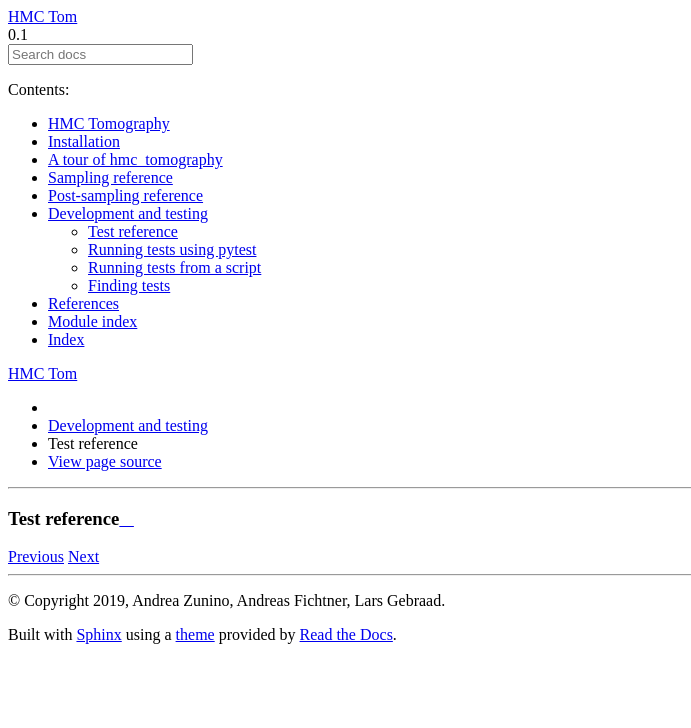
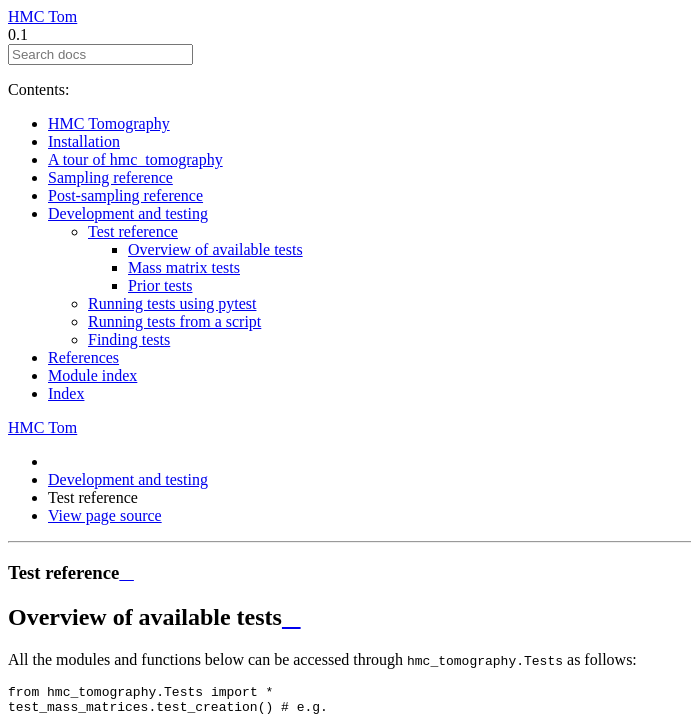
Before and after one commit to larsgeb/hmclab, a Sphinx documentation site: the page built from docs-source/source/tests.reference.rst, in a window 1280 px wide. Shown: the top 728 px of the page, without its empty margins (0-691 px from the left). Built offline with Sphinx 7.4.7 and the Read the Docs theme 2.0.0, drawn with Linux system fonts in a browser that asks for light colours; some of the changed text lies outside the part shown; grey boxes are pictures that could not be loaded.

Commit message:
Testing reference page in documentation

```diff
--- a/docs-source/source/conf.py
+++ b/docs-source/source/conf.py
@@ -16,6 +16,7 @@
 import sys
 
 sys.path.insert(0, os.path.abspath("../../"))
+sys.path.insert(0, os.path.abspath("../../hmc_tomography/Tests"))
 
 # - Custom configuration -----------------------------------------------------
 
@@ -38,7 +39,7 @@
 # The short X.Y version
 version = "0.1"
 # The full version, including alpha/beta/rc tags
-release = "0.1.0"
+release = "0.1.1"
 
 
 # -- General configuration ---------------------------------------------------
@@ -149,7 +150,7 @@
     (
         master_doc,
         "HMCTom.tex",
-        "HMC Tom Documentation",
+        "HMC Tomography Documentation",
         "Andrea Zunino, Andreas Fichtner, Lars Gebraad",
         "manual",
     )
--- a/docs-source/source/tests.reference.rst
+++ b/docs-source/source/tests.reference.rst
@@ -1,2 +1,41 @@
 Test reference
 ==============
+
+.. module:: hmc_tomography.Tests
+
+
+Overview of available tests
+****************************
+
+All the modules and functions below can be accessed through
+``hmc_tomography.Tests`` as follows::
+
+    from hmc_tomography.Tests import *
+    test_mass_matrices.test_creation() # e.g.
+
+.. autosummary::
+    :nosignatures:
+
+    test_mass_matrices
+    test_mass_matrices.test_creation
+    test_mass_matrices.test_generate
+    test_mass_matrices.test_kinetic_energy
+    test_mass_matrices.test_kinetic_energy_gradient
+    test_priors
+    test_priors.test_creation
+    test_priors.test_generate
+    test_priors.test_misfit
+    test_priors.test_gradient
+    test_priors.test_bounds
+
+Mass matrix tests
+*****************
+
+.. automodule:: hmc_tomography.Tests.test_mass_matrices
+    :members:
+
+Prior tests
+***********
+
+.. automodule:: hmc_tomography.Tests.test_priors
+    :members:
```
Also changed, not shown: docs-source/source/index.rst (+11 -0 lines), docs-source/source/sampling.priors.rst (+0 -11 lines).
